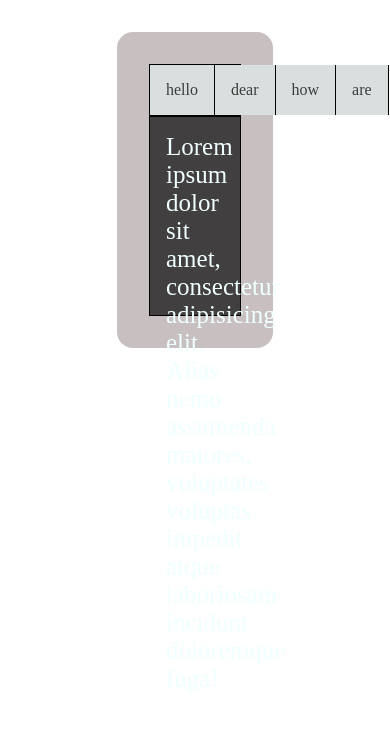
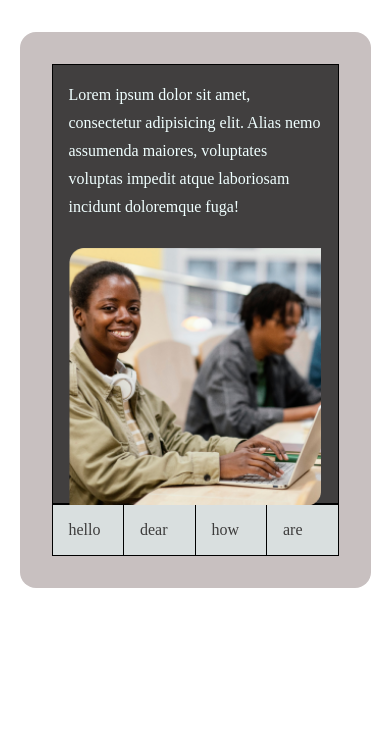
Before and after one commit to Vchuks/test, a plain HTML site: page index.html in a window 390 px wide. Drawn offline with Linux system fonts and the light colour scheme.

Commit message:
some changes

```diff
--- a/index.html
+++ b/index.html
@@ -9,11 +9,15 @@
 </head>
 <body>
     <div class="all">
+        <div class="bodypill">
+            <p class="pill-body">Lorem ipsum dolor sit amet, consectetur adipisicing elit. Alias nemo assumenda maiores, voluptates voluptas impedit atque laboriosam incidunt doloremque fuga!</p>
+            <div class="pic-box">
+                <img src="./images/picx.png" />
+            </div>
+        </div>
         <div class='pill-container'>
         </div>
-        <div class="bodypill">
-            <p class="pill-body">Lorem ipsum dolor sit amet, consectetur adipisicing elit. Alias nemo assumenda maiores, voluptates voluptas impedit atque laboriosam incidunt doloremque fuga!</p>
-        </div>
+
     </div>
     <script src="index.js"></script>
 </body>
--- a/index.js
+++ b/index.js
@@ -2,22 +2,26 @@ const list= [
     {
         id:1,
         title:"hello",
-        body:"Lorem ipsum dolor sit amet, consectetur adipisicing elit. Alias nemo assumenda"
+        body:"Lorem ipsum dolor sit amet, consectetur adipisicing elit. Alias nemo assumenda",
+        pix:"./images/picx2.png"
     },
     {
         id:2,
         title:"dear",
-        body:"2Lorem ipsum dolor sit amet, consectetur adipisicing elit. Alias nemo assumenda maiores, voluptates voluptas impedit atque laboriosam incidunt doloremque fuga!"
+        body:"2Lorem ipsum dolor sit amet, consectetur adipisicing elit. Alias nemo assumenda maiores, voluptates voluptas impedit atque laboriosam incidunt doloremque fuga!",
+        pix:"./images/picx.png"
     },
     {
         id:3,
         title:"how",
-        body:"3Lorem ipsum dolor sit amet, consectetur adipisicing elit. Alias nemo assumenda maiores, voluptates "
+        body:"3Lorem ipsum dolor sit amet, consectetur adipisicing elit. Alias nemo assumenda maiores, voluptates ",
+        pix:"./images/picx2.png"
     },
     {
         id:4,
         title:"are",
-        body:"4Lorem ipsum dolor sit amet, consectetur adipisicing elit. Alias nemo assumenda maiores, voluptates voluptas impedit atque laboriosam incidunt doloremque fuga!"
+        body:"4Lorem ipsum dolor sit amet, consectetur adipisicing elit. Alias nemo assumenda maiores, voluptates voluptas impedit atque laboriosam incidunt doloremque fuga!",
+        pix:"./images/picx.png"
     },
 ]
 
@@ -26,7 +30,10 @@ function getBody(id){
 
     list.map(eachpill=>{
         if (eachpill.id === id){
-            return bodyPill.innerHTML = `<div class="pill-body">${eachpill.body}</div>`
+            return bodyPill.innerHTML = `<div class="pill-body">${eachpill.body}</div>
+            <div class="pic-box">
+            <img src="${eachpill.pix}"/>
+            </div>`
         }
     })
 }
--- a/style.css
+++ b/style.css
@@ -31,6 +31,7 @@
 .bodypill{
     width: 100%;
     height: 200px;
+    display: flex;
     background-color: rgb(65, 63, 63);
     color: azure;
     border: 1px solid black;
@@ -44,6 +45,26 @@
     }
 }
 .pill-body{
-    font-size: 25px;
+    font-size: 16px;
     animation: move 1s ease-in;
 }
+.pic-box{
+    width: 50%;
+}
+@media (max-width:1024px) {
+    .all{
+
+        width: 90%;;
+    }
+    .bodypill{
+        flex-direction: column;
+        height: 440px;
+    }
+    .pill-body{
+        height: 200px;
+    }
+    .pic-box{
+        width: 100%;
+        height: 240px;
+    }
+}
```
Also changed, not shown: images/picx.png (added), images/picx2.png (added).
